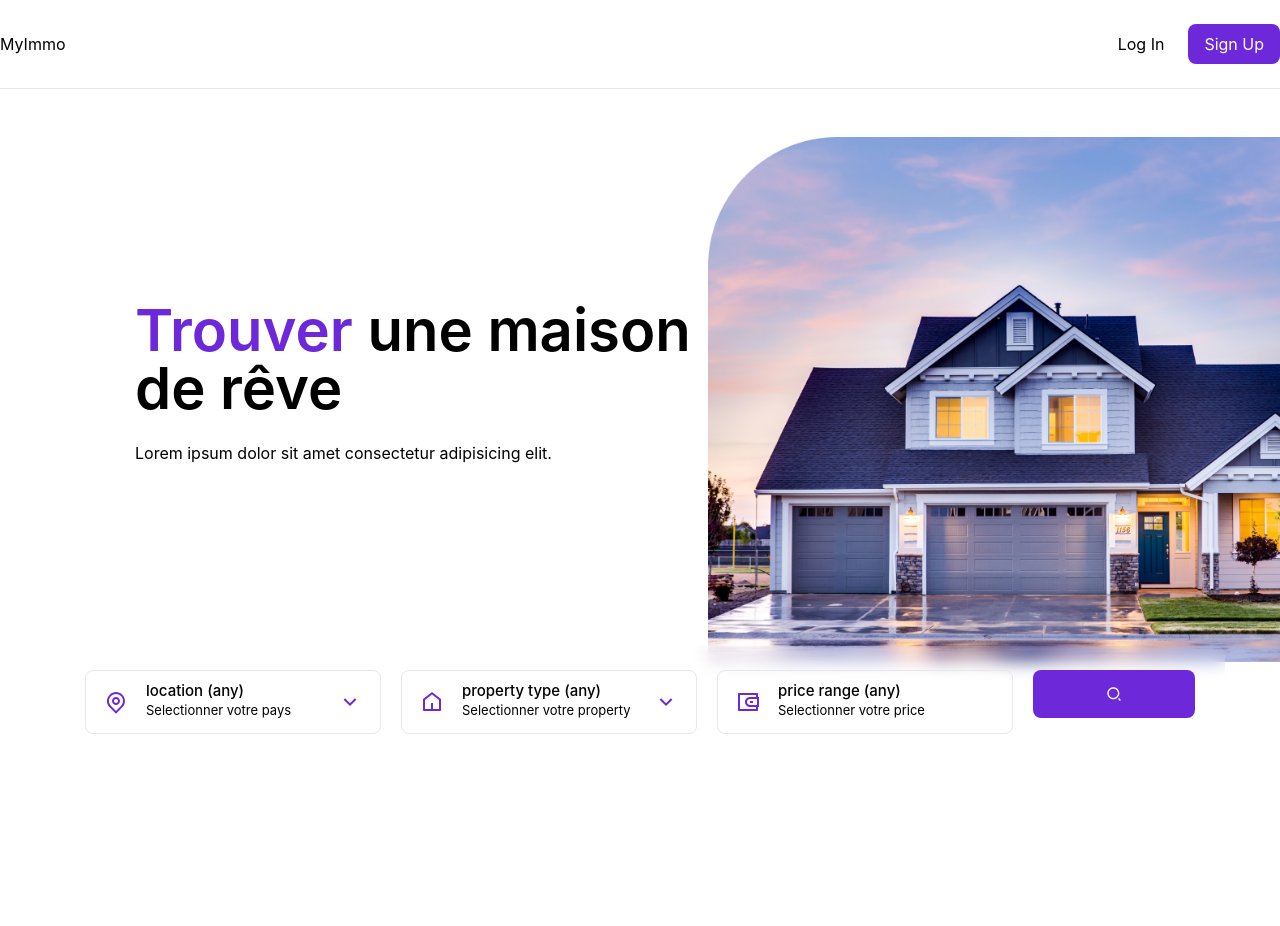
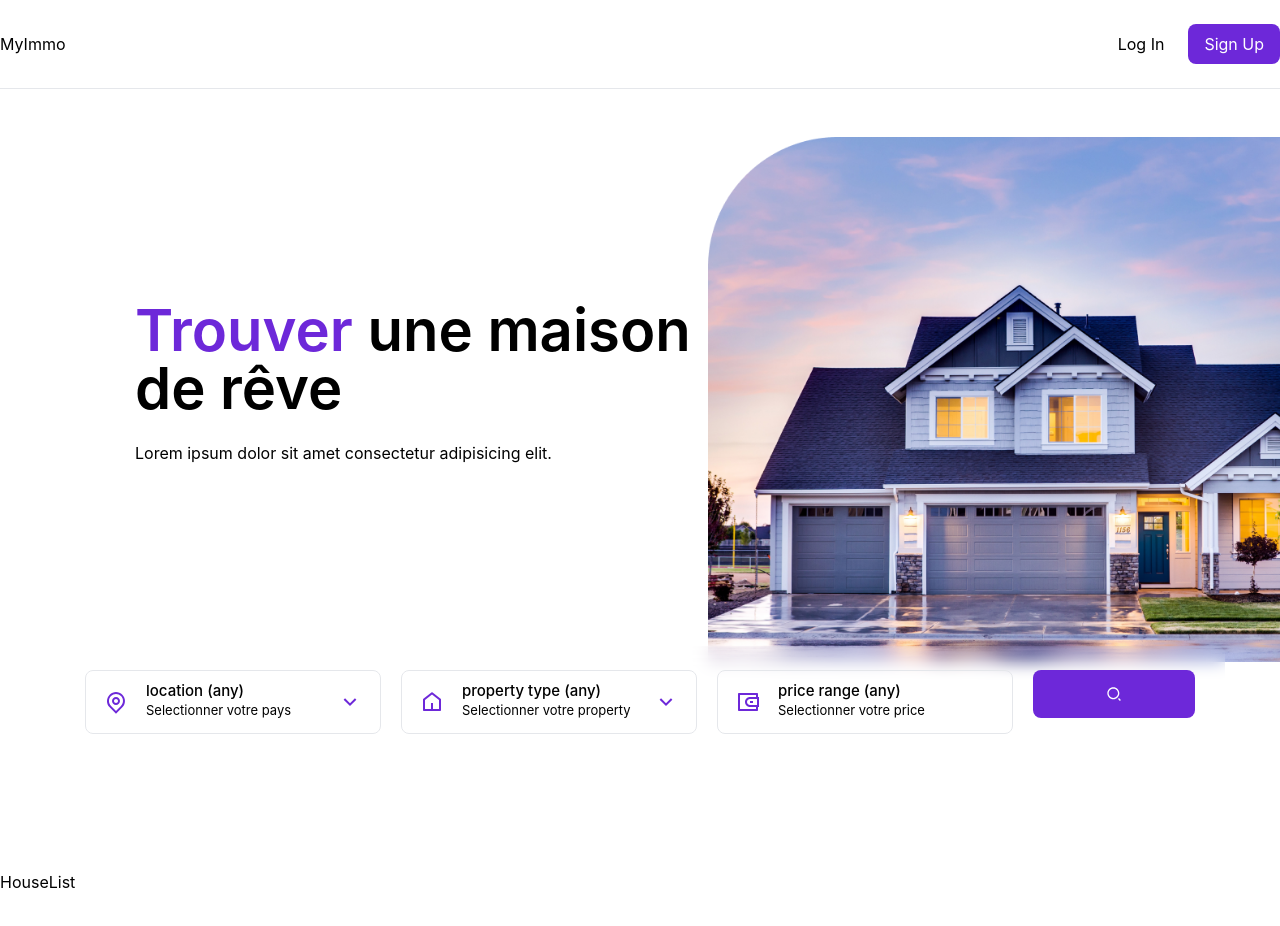
Before and after one commit to elhadjtall/SITE_AGENCE, a React (Vite) app in the folder frontend/: page / in a window 1280 px wide. Shown: the top 926 px of the page. Built offline with nearby package versions, Linux system fonts and the light colour scheme.

Commit message:
Ajout du fichier HouseList

```diff
--- /dev/null
+++ b/frontend/src/components/HouseList.jsx
@@ -0,0 +1,11 @@
+import React from 'react'
+
+const HouseList = () => {
+  return (
+    <div>
+      HouseList
+    </div>
+  )
+}
+
+export default HouseList
--- a/frontend/src/pages/Home.jsx
+++ b/frontend/src/pages/Home.jsx
@@ -4,6 +4,7 @@ import React from "react";
 
 // Importation des composants
 import Banner from "../components/Banner";
+import HouseList from "../components/HouseList";
 import Footer from "../components/Footer";
 
 
@@ -11,6 +12,7 @@ const Home = () => {
   return (
     <div className="min-h-[1800px]">
       <Banner />
+      <HouseList />
     </div>
   )
 };
```
